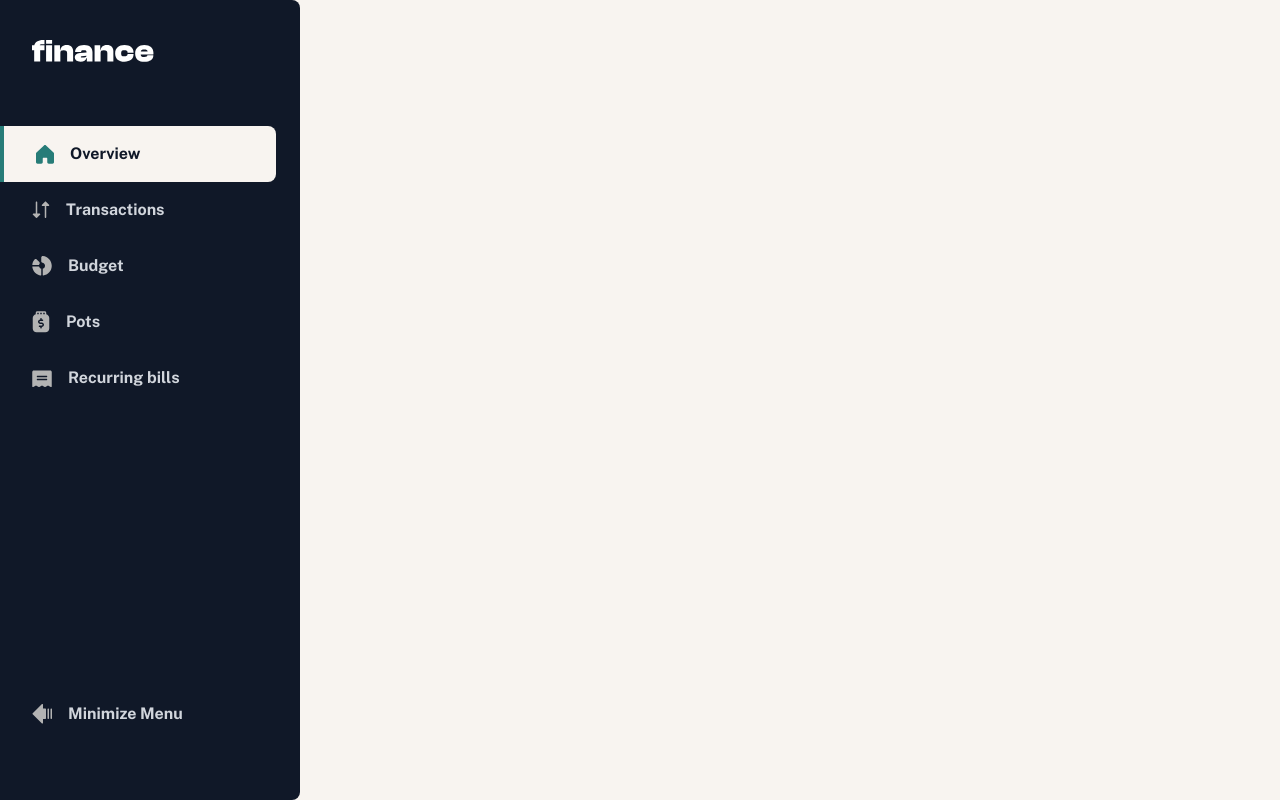
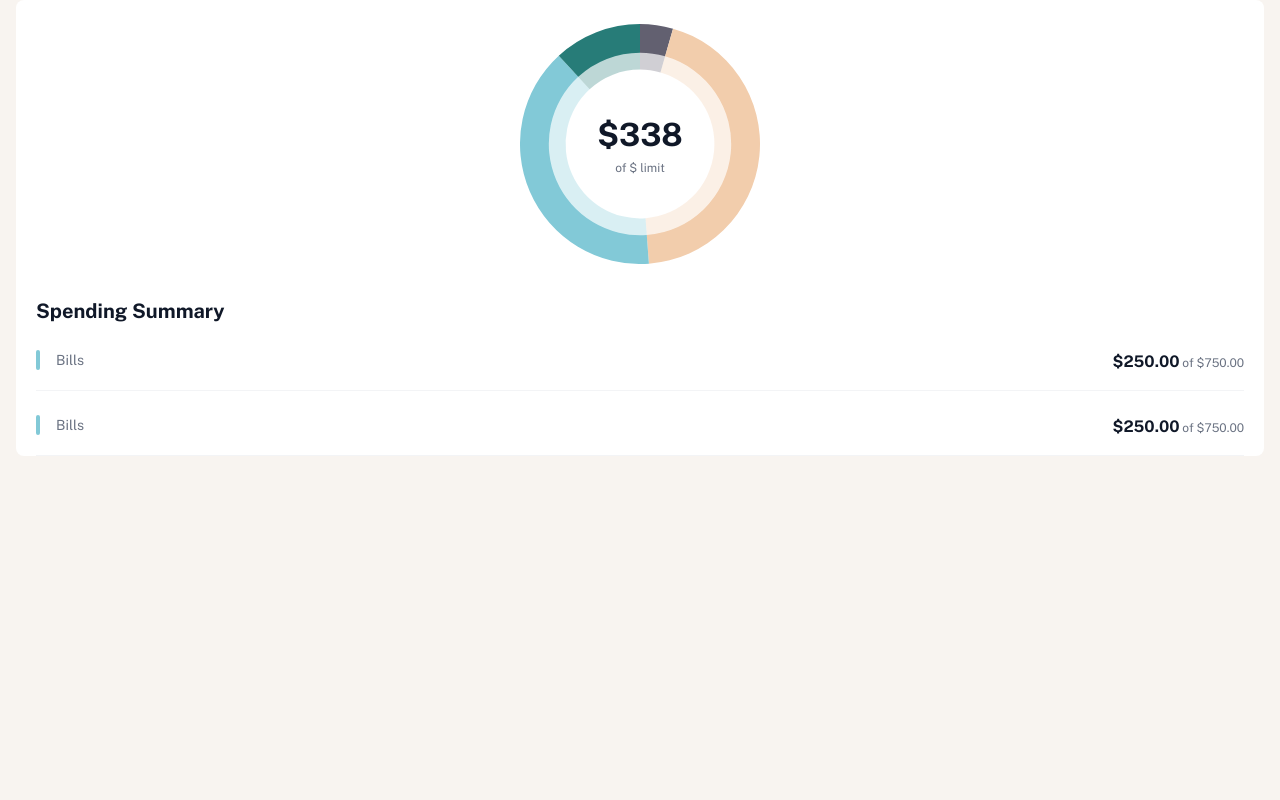
Before and after one commit to 12Ricky0/finance-app, a Next.js app: page / in a window 1280 px wide. Built offline with nearby package versions, Linux system fonts and the light colour scheme.

Commit message:
charts added

```diff
--- a/app/page.tsx
+++ b/app/page.tsx
@@ -10,13 +10,15 @@ import Pot_Withdrawal from "@/components/forms/pot_withdraw_form";
 import Pot_Loading from "@/components/skeletons/pot_skeleton";
 import Footer from "@/components/ui/footer";
 import Header from "@/components/ui/header";
+import { Budget_Plan, Budget_Graph } from "@/components/ui/budget_containers";
+import Chart from "@/components/ui/charts";
 
 export default function Home() {
   return (
     <main>
       {/* <SignUp_form /> */}
       {/* <Delete /> */}
-      <Header />
+      <Budget_Graph />
       {/* Add other components here */}
     </main>
   );
--- /dev/null
+++ b/components/ui/budget_containers.tsx
@@ -0,0 +1,172 @@
+import Image from "next/image";
+import Chart from "./charts";
+
+export function Budget_Plan() {
+  const percentage = Math.min((159 / 2000) * 100, 100); // Ensure it doesn't exceed 100%
+
+  return (
+    <section className="bg-white rounded-lg mx-4 md:mx-10 md:py-8 px-[20px] py-6">
+      <div className="flex justify-between items-center mb-[20px]">
+        <div className="flex gap-4 items-center">
+          <div className="size-4 rounded-full bg-green-800" />
+          <h1 className="text-gray-900 font-bold text-[20px]">Entertainment</h1>
+        </div>
+        <Image
+          src="/assets/images/icon-ellipsis.svg"
+          alt="ellipsis"
+          width={32}
+          height={32}
+          className=" w-auto h-auto cursor-pointer "
+        />
+      </div>
+
+      <div className="w-full">
+        <div className="flex justify-between items-center text-sm font-semibold mb-4">
+          <span className="text-gray-500 text-[14px] font-normal">
+            Maximum of $50.00
+          </span>
+          {/* <span className="text-gray-900 font-bold text-[32px]">$ 159.00 </span> */}
+        </div>
+        <div className="w-full bg-[#F8F4F0] pl-1 flex items-center rounded-lg h-8 relative">
+          <div
+            className="h-6 rounded-lg bg-green-800 transition-all duration-500"
+            style={{ width: `${percentage}%` }}
+          ></div>
+        </div>
+        <div className="flex justify-between mt-[13px]">
+          <div className="shadow-[-4px_0_0_0_rgb(39,124,120,1)] flex flex-col gap-1 mx-1 pl-4">
+            <span className="font-normal text-[12px] text-gray-500">Spent</span>
+
+            <span className="font-bold text-[14px] text-gray-900">
+              {percentage.toFixed(2)}%{" "}
+            </span>
+          </div>
+          <div className=" flex flex-col gap-1 ">
+            <span className="font-normal text-[12px] text-gray-500">
+              Remaining
+            </span>
+
+            <span className="font-bold text-[14px] text-gray-900">
+              {percentage.toFixed(2)}%{" "}
+            </span>
+          </div>
+        </div>
+      </div>
+
+      <div className="bg-beige-100 rounded-lg px-[20px] py-[20px] mt-[20px]">
+        <div className="flex justify-between mb-[20px]">
+          <h1 className="text-gray-900 font-bold text-[16px]">
+            Latest Spending
+          </h1>
+
+          <div className="inline-flex items-center gap-3">
+            <h2 className="font-normal text-[14px] text-gray-500">See All</h2>
+            <Image
+              src="/assets/images/icon-caret-right.svg"
+              alt="right"
+              width={32}
+              height={32}
+              className=" w-auto h-auto cursor-pointer "
+            />
+          </div>
+        </div>
+
+        <section className="flex flex-col gap-3">
+          <div className="flex justify-between border-b pb-3 border-gray-300">
+            <div className="inline-flex items-center gap-3">
+              <Image
+                src="/assets/images/avatars/bytewise.jpg"
+                alt="right"
+                width={32}
+                height={32}
+                className=" w-auto h-auto rounded-full cursor-pointer hidden md:block"
+              />
+              <h2 className="font-bold text-[12px] text-gray-900">
+                Papa Software
+              </h2>
+            </div>
+
+            <div className="inline-flex items-end  gap-1 flex-col ">
+              <h2 className="font-bold text-[12px] text-gray-900">-$10.00</h2>
+              <span className="font-normal text-[12px] text-gray-500">
+                16 Aug 2024
+              </span>
+            </div>
+          </div>
+          <div className="flex justify-between border-b pb-3 border-gray-300">
+            <div className="inline-flex items-center gap-3">
+              <Image
+                src="/assets/images/avatars/bytewise.jpg"
+                alt="right"
+                width={32}
+                height={32}
+                className=" w-auto h-auto rounded-full cursor-pointer hidden md:block"
+              />
+              <h2 className="font-bold text-[12px] text-gray-900">
+                Papa Software
+              </h2>
+            </div>
+
+            <div className="inline-flex items-end  gap-1 flex-col ">
+              <h2 className="font-bold text-[12px] text-gray-900">-$10.00</h2>
+              <span className="font-normal text-[12px] text-gray-500">
+                16 Aug 2024
+              </span>
+            </div>
+          </div>
+        </section>
+      </div>
+    </section>
+  );
+}
+
+export function Budget_Graph() {
+  return (
+    <section className="flex flex-col pt-6 bg-white rounded-lg mx-4 px-[20px]">
+      <div className="flex justify-center ">
+        <Chart />
+      </div>
+      <article className="mt-8">
+        <h1 className="font-bold text-[20px] text-gray-900">
+          Spending Summary
+        </h1>
+        <>
+          <div className="flex justify-between mt-6 border-b pb-4 border-gray-100">
+            <div className="flex justify-center gap-4">
+              <div
+                className={`h-[20px] w-1 bg-[#82C9D7] rounded-t-full rounded-b-full`}
+              />
+              <p className="font-normal text-[14px] text-gray-500">Bills</p>
+            </div>
+            <div>
+              <span className="font-bold text-[16px] text-gray-900">
+                $250.00
+              </span>
+              <span className="font-normal text-[12px] text-gray-500">
+                {" "}
+                of $750.00
+              </span>
+            </div>
+          </div>
+          <div className="flex justify-between mt-6 border-b pb-4 border-gray-100">
+            <div className="flex justify-center gap-4">
+              <div
+                className={`h-[20px] w-1 bg-[#82C9D7] rounded-t-full rounded-b-full`}
+              />
+              <p className="font-normal text-[14px] text-gray-500">Bills</p>
+            </div>
+            <div>
+              <span className="font-bold text-[16px] text-gray-900">
+                $250.00
+              </span>
+              <span className="font-normal text-[12px] text-gray-500">
+                {" "}
+                of $750.00
+              </span>
+            </div>
+          </div>
+        </>
+      </article>
+    </section>
+  );
+}
--- /dev/null
+++ b/components/ui/charts.tsx
@@ -0,0 +1,54 @@
+"use client";
+import { Chart as ChartJS, ArcElement, Tooltip, Legend, Title } from "chart.js";
+import { Doughnut } from "react-chartjs-2";
+ChartJS.register(ArcElement, Tooltip, Legend, Title);
+
+export default function Chart() {
+  const options = {
+    responsive: true,
+    // cutout: "65%",
+    border: "1%",
+    plugins: {
+      legend: {
+        display: false,
+      },
+    },
+  };
+
+  const data = {
+    labels: ["Red", "Blue", "Yellow"],
+    datasets: [
+      {
+        label: "My First Dataset",
+        data: [15, 150, 133, 40],
+        backgroundColor: ["#626070", "#F2CDAC", "#82C9D7", "#277C78"],
+        hoverOffset: 4,
+        borderWidth: 0,
+        cutout: "52%", // Larger inner space to create an overlapping effect
+      },
+      {
+        data: [15, 150, 133, 40],
+        backgroundColor: [
+          "rgba(98, 96, 112, 0.3)",
+          "rgba(242, 205, 172, 0.3)",
+          "rgba(130, 201, 215, 0.3)",
+          "rgba(39, 124, 120, 0.3)",
+        ],
+        hoverOffset: 4,
+        borderWidth: 0,
+        cutout: "62%",
+      },
+    ],
+  };
+
+  return (
+    <div className="size-[240px] flex justify-center relative text-center">
+      <Doughnut data={data} options={options} />
+
+      <div className="absolute inset-0 flex flex-col items-center justify-center">
+        <p className="font-bold text-[32px] text-gray-900">$338</p>
+        <p className="font-normal text-[12px] text-gray-500">of $ limit</p>
+      </div>
+    </div>
+  );
+}
```
Also changed, not shown: package.json (+8 -6 lines), 1 other file (tests, documents, lock files or other folders).
